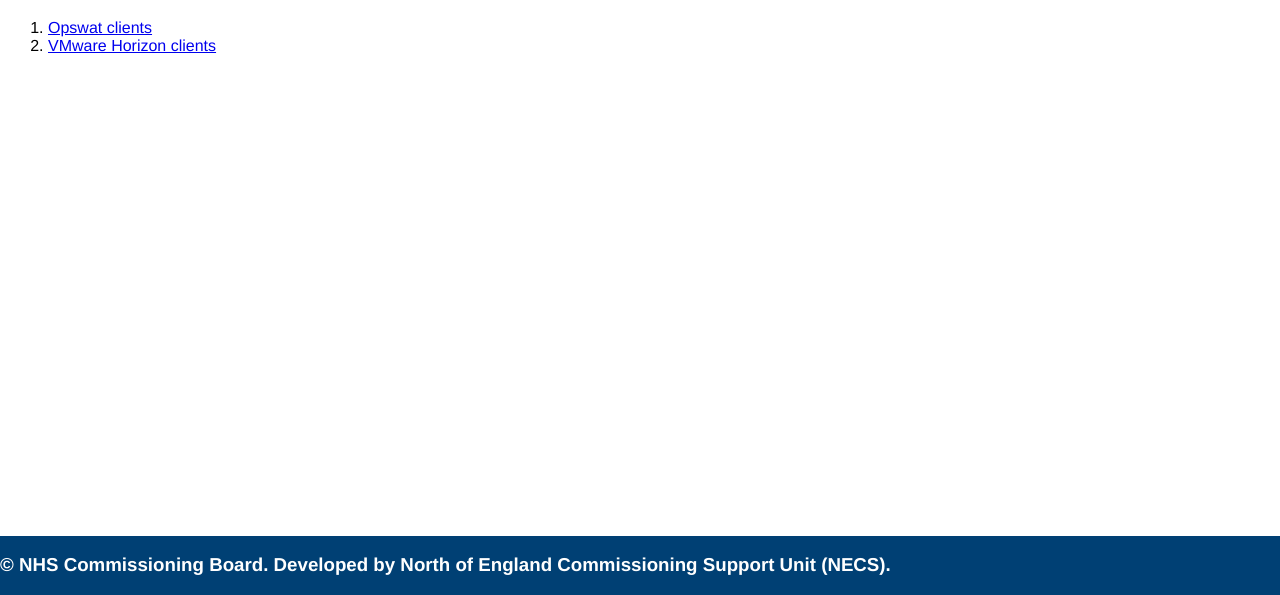
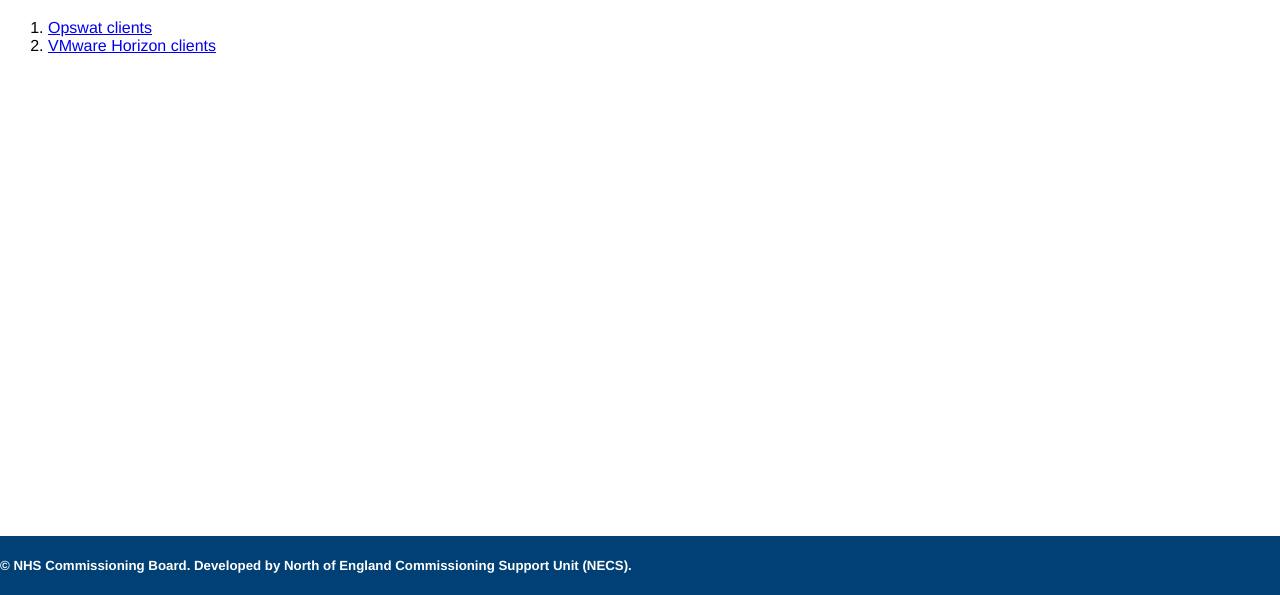
Before and after one commit to necsu/necsu.github.io, a plain HTML site: page index.html in a window 1280 px wide. Shown: the part 205-800 px from the top of the page. Drawn offline with Linux system fonts and the light colour scheme.

Commit message:
Update index.html
Change size of text in footer

```diff
--- a/index.html
+++ b/index.html
@@ -27,7 +27,7 @@
       <li><a href="https://my.vmware.com/web/vmware/info/slug/desktop_end_user_computing/vmware_horizon_clients/5_0">VMware Horizon clients</a></li>
     </ol>
     <footer>
-      <h3>© NHS Commissioning Board. Developed by North of England Commissioning Support Unit (NECS).</h3>
+      <h5>© NHS Commissioning Board. Developed by North of England Commissioning Support Unit (NECS).</h5>
     </footer>
   </body>
 </html>
```
